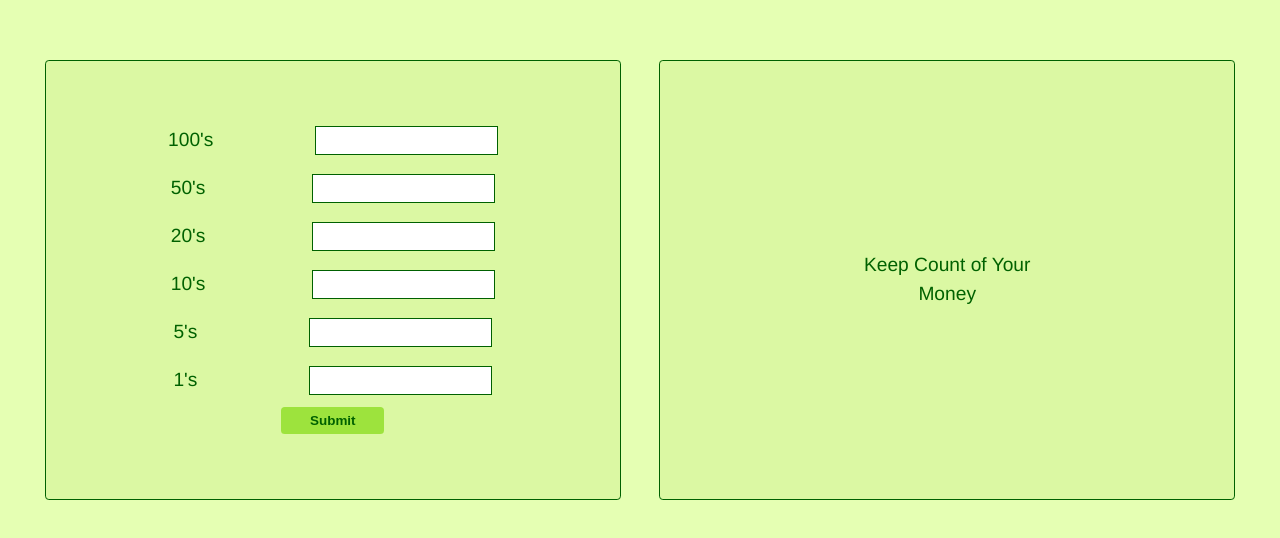
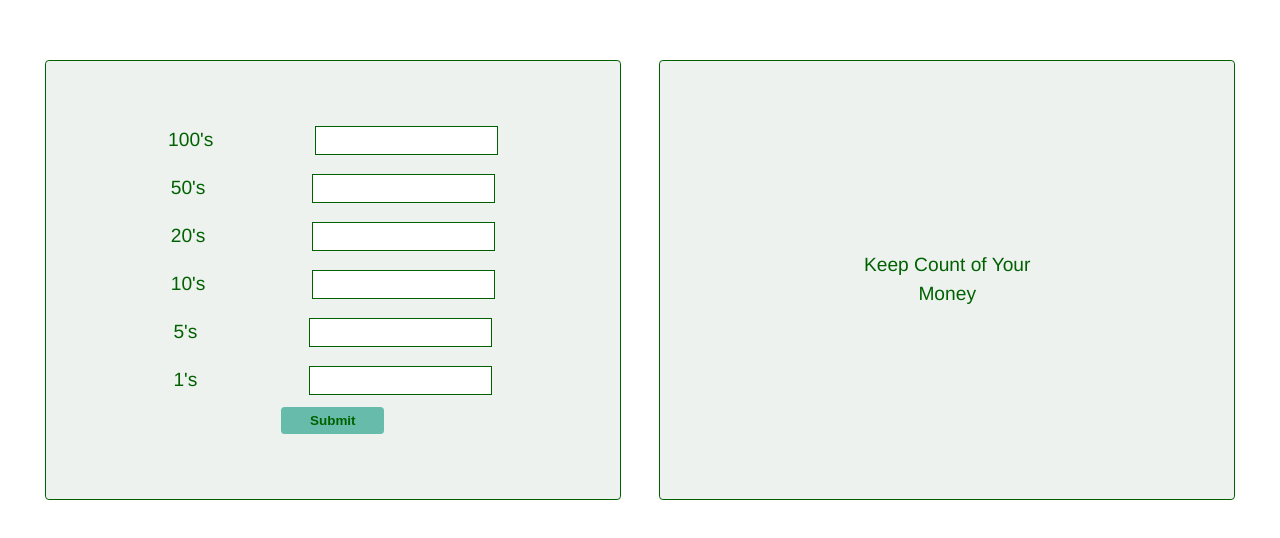
Before and after one commit to evo-g/money-counter, a website built with Parcel: page src/index.html in a window 1280 px wide. Shown: the part 120-658 px from the top of the page. Built offline with nearby package versions, Linux system fonts and the light colour scheme.

Commit message:
styling changes

```diff
--- a/src/style.css
+++ b/src/style.css
@@ -13,7 +13,7 @@ body {
   line-height: 1.5;
   width: 100%;
   margin: 0 auto;
-  background-color: #E5FFB3;
+  background-color: #ffffff;
 }
 
 .container {
@@ -26,7 +26,7 @@ body {
 }
 
 .child-container {
-  background-color: #DBF8A3;
+  background-color: #EDF2EF;
   display: flex;
   flex-direction: column;
   border: 1px solid #006100;
@@ -40,7 +40,7 @@ body {
 }
 
 form {
-  background-color: #DBF8A3;
+  background-color: #EDF2EF;
   border: 1px solid #006100;
   display: flex;
   flex-direction: column;
@@ -54,9 +54,13 @@ form {
   position: relative;
 }
 
+form::after {
+  border-top-style: 5px solid grey;
+}
+
 form button {
   margin: 0 0 .5rem;
-  background-color: #9DE33D;
+  background-color: #6BA;
   border: none;
   padding: .3rem 1.5rem;
   border-radius: .2rem;
@@ -66,14 +70,14 @@ form button {
 }
 
 form button:hover {
-  background-color: lawngreen;
-  color: #000000;
+  background-color: #6BAB90;
+  color: #fff;
 }
 
 form button:focus {
   outline: none;
-  background-color: lawngreen;
-  color: #000000;
+  background-color: #6BAB90;
+  color: #fff;
 }
 
 .form-child {
@@ -89,7 +93,7 @@ form button:focus {
 
 .form-child input:focus {
   outline: none;
-  border: 1px solid #BDE66E;
+  border: 1px solid #E1F0C4;
 }
 /* #BDE66E */
 
```
